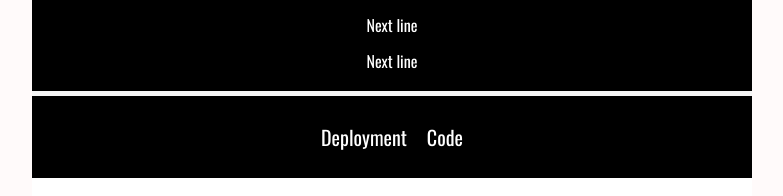
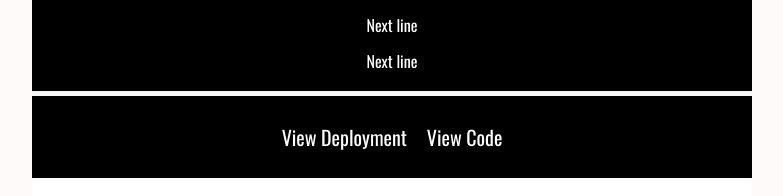
Before and after one commit to Wes-Coburn/portfolio, a React (Vite) app in the folder client/: page / in a window 1280 px wide. Shown: the part 1507-1703 px from the top of the page, without its empty margins (248-1031 px from the left). Built offline with nearby package versions, Linux system fonts and the light colour scheme.

Commit message:
moved styles resources

```diff
--- a/client/index.html
+++ b/client/index.html
@@ -7,6 +7,14 @@
 
     <link rel="icon" type="image/svg+xml" href="src/assets/logo.svg" />
     <!-- <link rel="manifest" href="/manifest.json" /> -->
+
+    <!-- Critical Style Resources -->
+    <link rel="preconnect" href="https://fonts.googleapis.com" />
+    <link rel="preconnect" href="https://fonts.gstatic.com" crossorigin />
+    <link
+      href="https://fonts.googleapis.com/css2?family=Oswald&display=swap"
+      rel="stylesheet"
+    />
   </head>
   <body>
     <noscript>You need to enable JavaScript to run this app.</noscript>
--- a/client/package.json
+++ b/client/package.json
@@ -32,6 +32,7 @@
     "@testing-library/jest-dom": "^6.1.5",
     "@testing-library/react": "^14.1.2",
     "@testing-library/user-event": "^14.5.1",
+    "@types/jquery": "^3.5.29",
     "@types/react": "^18.2.43",
     "@types/react-dom": "^18.2.17",
     "@types/react-helmet": "^6.1.11",
--- a/client/src/features/Footer/Footer.module.css
+++ b/client/src/features/Footer/Footer.module.css
@@ -16,13 +16,8 @@
   font-size: var(--font-size-300-r);
 }
 
-.Footer a:link {
-  text-decoration: none;
-}
-
 @media (min-width: 501px) {
   .Footer a:hover {
     color: grey;
-    text-decoration: underline;
   }
 }
--- a/client/src/features/Header/Header.module.css
+++ b/client/src/features/Header/Header.module.css
@@ -13,6 +13,20 @@
   font-size: calc(var(--font-size-600-r) * 2);
 }
 
+.HeaderShrink {
+  min-height: 20vh;
+}
+
+@media (min-width: 501px) {
+  .Header h1:hover {
+    color: yellow;
+  }
+
+  .Header a:hover {
+    text-decoration: none;
+  }
+}
+
 @media (max-width: 500px) {
   .Header {
     flex-direction: column;
--- a/client/src/features/Header/index.tsx
+++ b/client/src/features/Header/index.tsx
@@ -1,16 +1,25 @@
 import { Fade } from 'react-awesome-reveal';
+import { useState } from 'react';
 import styles from './Header.module.css';
 
 export default function Header() {
+  const [headerClasses, setHeaderClasses] = useState<string>(styles.Header);
+
   setTimeout(() => {
-    const header = document.getElementsByTagName('header');
-    header[0].style.minHeight = '20vh';
+    setHeaderClasses(`${headerClasses} ${styles.HeaderShrink}`);
   }, 3500);
 
   return (
-    <header role="banner" className={styles.Header}>
+    <header role="banner" className={headerClasses}>
       <Fade delay={500} cascade damping={1} triggerOnce>
-        <h1>Wesley Coburn</h1>
+        <a
+          href="https://www.linkedin.com/in/wes-coburn/"
+          title="LinkedIn profile"
+          target="_blank"
+          rel="noreferrer"
+        >
+          <h1>Wesley Coburn</h1>
+        </a>
         <h2>is a front-end web developer</h2>
         <h3>and this is his portfolio</h3>
       </Fade>
--- a/client/src/features/Heading/index.tsx
+++ b/client/src/features/Heading/index.tsx
@@ -1,5 +1,4 @@
 import { Helmet } from 'react-helmet-async';
-import LINKS from '../../styles/sources';
 import ASSETS from '../../assets';
 import * as appInfo from '../../../appInfo.json';
 
@@ -47,21 +46,6 @@ export default function Heading({
       <meta name="twitter:description" content={appDescription} />
       <meta name="twitter:image" content={iconUrl} />
       <meta name="twitter:image:alt" content={iconAlt} />
-
-      {/* Critical Style Resources */}
-      {LINKS.map((link) => {
-        const { rel, href, crossOrigin } = link;
-
-        return (
-          <link
-            key={rel + link.href}
-            rel={rel}
-            href={href}
-            // eslint-disable-next-line react/jsx-props-no-spreading
-            {...(crossOrigin ? { crossOrigin } : {})}
-          />
-        );
-      })}
     </Helmet>
   );
 }
--- a/client/src/features/Main/Main.module.css
+++ b/client/src/features/Main/Main.module.css
@@ -28,7 +28,7 @@
 
 .Projects {
   display: flex;
-  justify-content: space-around;
+  justify-content: center;
   flex-wrap: wrap;
   gap: 10vmin;
 }
--- a/client/src/features/Main/index.tsx
+++ b/client/src/features/Main/index.tsx
@@ -52,7 +52,7 @@ export default function Main() {
           src={ASSETS.projects.noteTaker.screenshot.src}
           title="Note Taker app"
           description={['A full-stack MERN app', 'Next line', 'Next line']}
-          deployLinkURL="https://google.com/"
+          deployLinkURL="https://note-taker-1ej3.onrender.com"
           codeLinkURL="https://github.com/Wes-Coburn/note-taker"
           delay={500}
         />
--- a/client/src/features/Showcase/Showcase.module.css
+++ b/client/src/features/Showcase/Showcase.module.css
@@ -35,12 +35,7 @@
 
 @media (min-width: 501px) {
   .Showcase:hover h2 {
-    color: yellow;
     font-size: var(--font-size-700-r);
-  }
-
-  .ShowcaseLinks a:hover {
-    color: yellow;
   }
 }
 
--- a/client/src/features/Showcase/index.tsx
+++ b/client/src/features/Showcase/index.tsx
@@ -37,32 +37,22 @@ export default function Showcase({
           )}
         </div>
         <div className={styles.ShowcaseLinks}>
-          {/*
-          <Button
+          <a
             href={deployLinkURL}
+            title={`View deployment for ${title}`}
             target="_blank"
-            variant="contained"
-            size="large"
-            color="inherit"
+            rel="noreferrer"
           >
-            Deployment
-          </Button>
-          <Button
-            href={codeLinkURL}
-            target="_blank"
-            variant="contained"
-            size="large"
-            color="inherit"
-          >
-            Code
-          </Button>
-          */}
-          <a href={deployLinkURL} target="_blank" rel="noreferrer">
-            Deployment
+            View Deployment
           </a>
           <br />
-          <a href={codeLinkURL} target="_blank" rel="noreferrer">
-            Code
+          <a
+            href={codeLinkURL}
+            title={`View code for ${title}`}
+            target="_blank"
+            rel="noreferrer"
+          >
+            View Code
           </a>
         </div>
         <div className={styles.ShowcaseContent}>
--- a/client/src/styles/index.css
+++ b/client/src/styles/index.css
@@ -32,10 +32,6 @@ code {
     monospace;
 }
 
-a {
-  text-decoration: none;
-}
-
 ul {
   padding: 0;
 }
@@ -50,10 +46,19 @@ ul {
   font-size: inherit !important;
 }
 
-a:link {
+a,
+a:link,
+a:visited,
+a:focus,
+a:hover,
+a:active {
   color: inherit;
+  text-decoration: none;
 }
 
-a:visited {
-  color: inherit;
+@media (min-width: 501px) {
+  a:hover {
+    color: yellow;
+    text-decoration: underline;
+  }
 }
--- a/client/src/styles/sources.tsx
+++ /dev/null
@@ -1,27 +0,0 @@
-type CrossOrigin = 'anonymous' | 'use-credentials' | '' | undefined;
-
-type Link = {
-  rel: 'preconnect' | 'stylesheet';
-  href: string;
-  crossOrigin?: CrossOrigin;
-};
-
-/** Used in <Heading /> to generate links to critical style resources */
-const LINKS: Array<Link> = [
-  {
-    rel: 'preconnect',
-    href: 'https://fonts.googleapis.com',
-  },
-  {
-    rel: 'preconnect',
-    href: 'https://fonts.gstatic.com',
-    crossOrigin: 'anonymous',
-  },
-  {
-    rel: 'stylesheet',
-    // font-display: block
-    href: 'https://fonts.googleapis.com/css2?family=Oswald&display=block',
-  },
-];
-
-export default LINKS;
```
Also changed, not shown: 2 other files (tests, documents, lock files or other folders).
